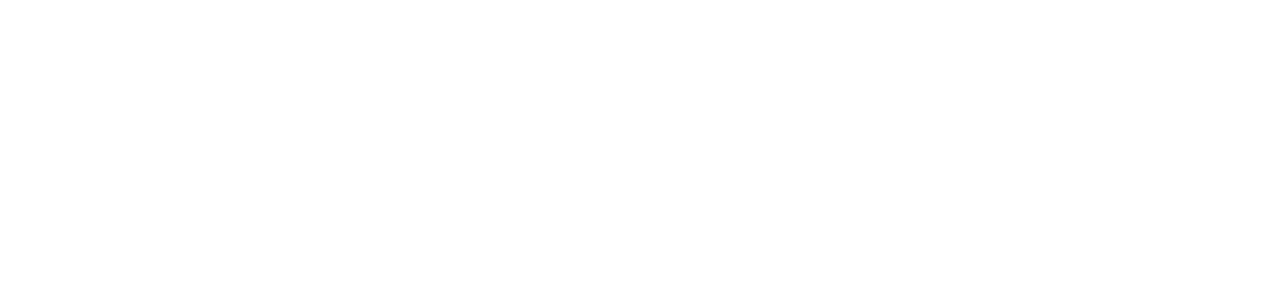
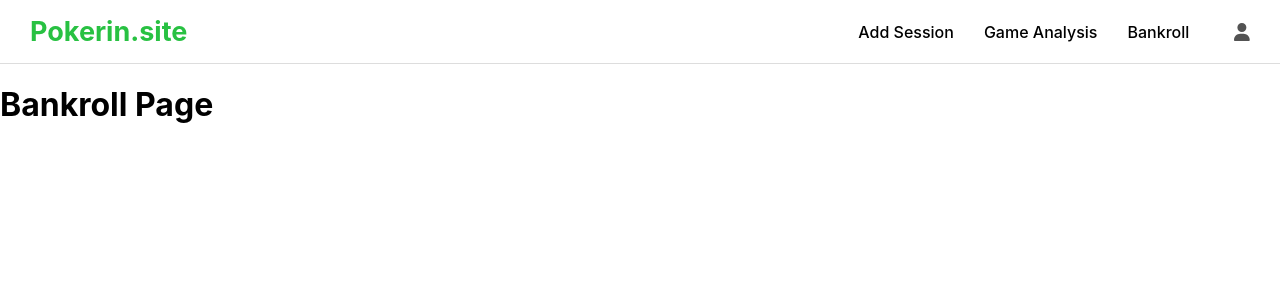
Before and after one commit to AJ112103/pokerinsite, a React (Create React App) app: page /bankroll in a window 1280 px wide. Before the commit this address had no page. Shown: the top 300 px of the page. Built offline with nearby package versions, Linux system fonts and the light colour scheme.

Commit message:
Nav Bar V1

```diff
--- a/package.json
+++ b/package.json
@@ -3,6 +3,8 @@
   "version": "0.1.0",
   "private": true,
   "dependencies": {
+    "@fortawesome/free-solid-svg-icons": "^6.6.0",
+    "@fortawesome/react-fontawesome": "^0.2.2",
     "@testing-library/jest-dom": "^5.17.0",
     "@testing-library/react": "^13.4.0",
     "@testing-library/user-event": "^13.5.0",
--- a/src/App.js
+++ b/src/App.js
@@ -1,12 +1,18 @@
 import React from 'react';
 import { BrowserRouter as Router, Route, Routes } from 'react-router-dom';
+import Navbar from './Navbar';
 import Home from './Home';
+import GameAnalysis from './GameAnalysis';
+import Bankroll from './Bankroll';
 
 function App() {
   return (
     <Router>
+      <Navbar />
       <Routes>
         <Route path="/" element={<Home />} />
+        <Route path="/game-analysis" element={<GameAnalysis />} />
+        <Route path="/bankroll" element={<Bankroll />} />
       </Routes>
     </Router>
   );
--- /dev/null
+++ b/src/Bankroll.js
@@ -0,0 +1,7 @@
+import React from 'react';
+
+function Bankroll() {
+  return <h1>Bankroll Page</h1>;
+}
+
+export default Bankroll;
--- /dev/null
+++ b/src/GameAnalysis.js
@@ -0,0 +1,7 @@
+import React from 'react';
+
+function GameAnalysis() {
+  return <h1>Game Analysis Page</h1>;
+}
+
+export default GameAnalysis;
--- /dev/null
+++ b/src/Navbar.css
@@ -0,0 +1,55 @@
+    html, body {
+  margin: 0;
+  padding: 0;
+  height: 100%;
+  overflow: hidden; /* Prevents scrolling */
+}
+
+    .navbar {
+    display: flex;
+    justify-content: space-between;
+    align-items: center;
+    padding: 15px 30px;
+    background-color: #ffffff;
+    border-bottom: 1px solid #ddd;
+  }
+
+  .logo {
+    flex-grow: 1;
+  }
+
+  .logo a {
+    color: #28c142;
+    text-decoration: none;
+    font-size: 27px;
+    font-weight: bold;
+  }
+
+  .nav-links {
+    display: flex;
+    align-items: center;
+    margin-left: auto;
+  }
+
+  .nav-item {
+    margin: 0 15px;
+    text-decoration: none;
+    color: black;
+    font-size: 16px;
+    font-weight: 500;
+  }
+
+  .nav-item:hover {
+    text-decoration: underline;
+  }
+
+  .user {
+    margin-left: 30px;
+    display: flex;
+    align-items: center;
+  }
+
+  .user-icon {
+    font-size: 18px;
+    color: rgb(83, 83, 83);
+  }
--- /dev/null
+++ b/src/Navbar.js
@@ -0,0 +1,25 @@
+import React from 'react';
+import { Link } from 'react-router-dom';
+import { FontAwesomeIcon } from '@fortawesome/react-fontawesome';
+import { faUser } from '@fortawesome/free-solid-svg-icons';
+import './Navbar.css';
+
+function Navbar() {
+  return (
+    <div className="navbar">
+      <div className="logo">
+        <Link to="/">Pokerin.site</Link>
+      </div>
+      <div className="nav-links">
+        <Link to="/" className="nav-item">Add Session</Link>
+        <Link to="/game-analysis" className="nav-item">Game Analysis</Link>
+        <Link to="/bankroll" className="nav-item">Bankroll</Link>
+      </div>
+      <div className="user">
+        <FontAwesomeIcon icon={faUser} className="user-icon" />
+      </div>
+    </div>
+  );
+}
+
+export default Navbar;
```
Also changed, not shown: 1 other file (tests, documents, lock files or other folders). Lines whose indentation alone changed are shown as unchanged.
